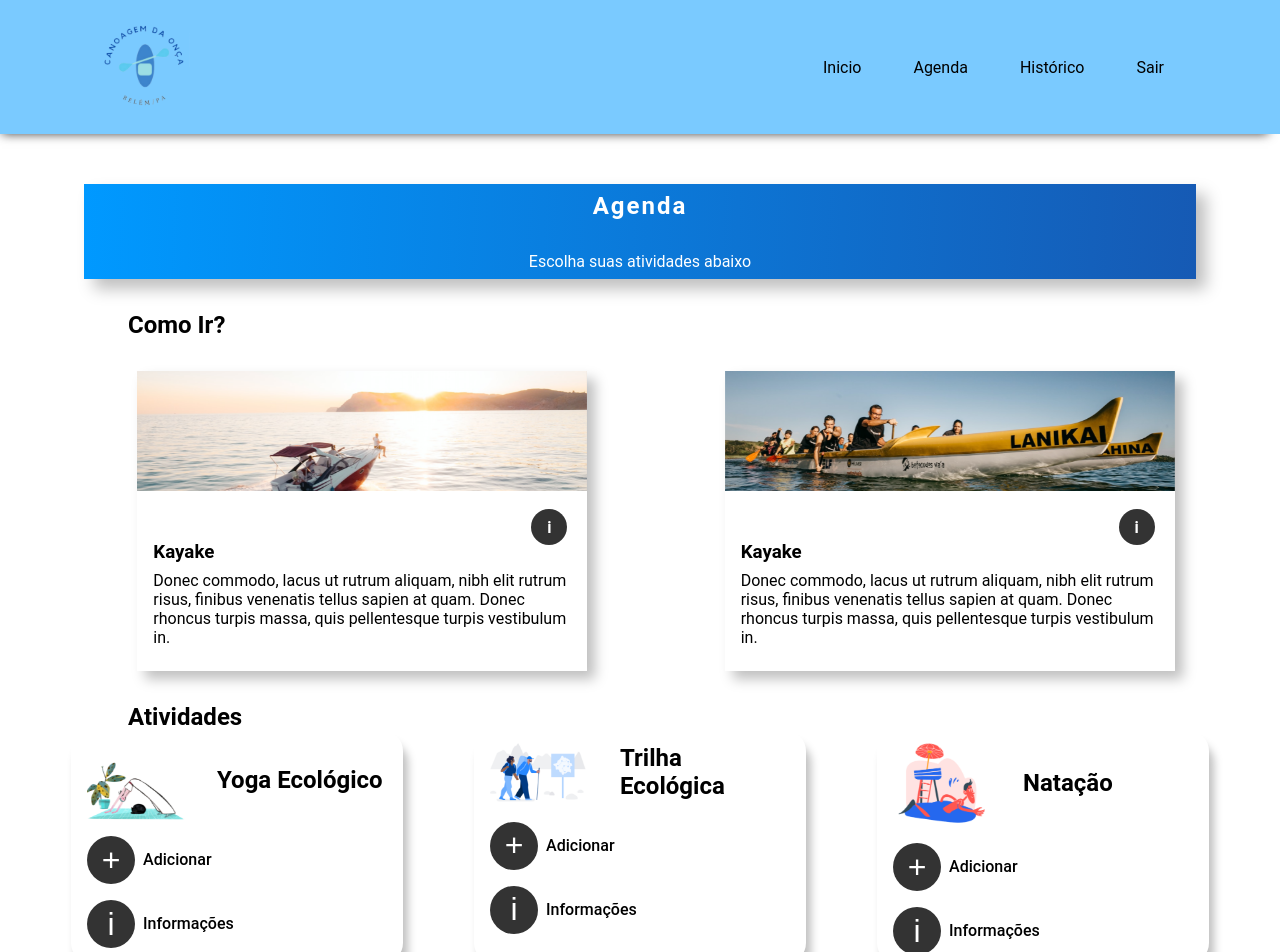
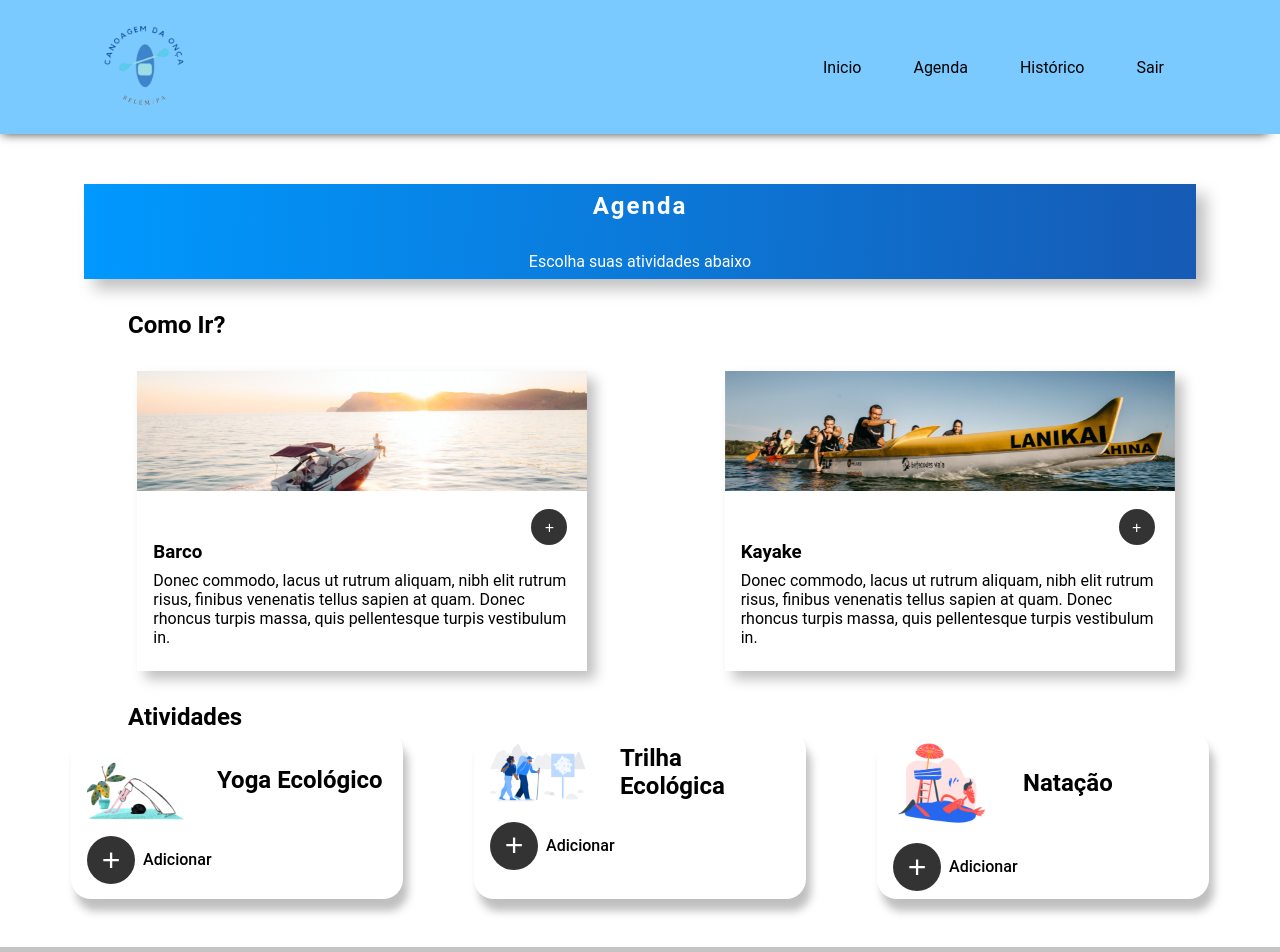
Before and after one commit to Jose-Nonato/Kayake-da-Onca, a React (Create React App) app in the folder app/: page /schedule in a window 1280 px wide. Shown: the top 952 px of the page. Built offline with nearby package versions, Linux system fonts and the light colour scheme.

Commit message:
feat: qrcode modal

```diff
--- a/app/package.json
+++ b/app/package.json
@@ -10,6 +10,7 @@
     "@testing-library/jest-dom": "^5.14.1",
     "@testing-library/react": "^13.0.0",
     "@testing-library/user-event": "^13.2.1",
+    "json-server": "^0.17.0",
     "material-ui": "^0.20.2",
     "react": "^18.0.0",
     "react-dom": "^18.0.0",
--- a/app/src/components/cardHowGo/cardHowGo.js
+++ b/app/src/components/cardHowGo/cardHowGo.js
@@ -1,5 +1,3 @@
-import './style'
-
 function CardHowGo(props){
     return(
         <div className="card__how__go">
@@ -9,13 +7,11 @@ function CardHowGo(props){
         </div>
 
         <div className='infoBtn'>
-            <span>
-            i
-            </span>
+            <button onClick={props.abrir}>+</button>
         </div>
         <div className='content'>
             <div className='infoText'>
-                <h3>Kayake</h3>
+                <h3>{props.title}</h3>
                 <p>
                     Donec commodo, lacus ut rutrum aliquam,
                     nibh elit rutrum risus, finibus venenatis tellus
--- a/app/src/components/cardHowGo/style.js
+++ /dev/null
@@ -1,117 +0,0 @@
-import styled from "styled-components";
-
-
-export const Container= styled.div`
-
-    .card__how__go{
-        position: relative;
-        width: 450px;
-        height: 300px;
-        background-color: white;
-        box-shadow: 8px 8px 12px rgba(0, 0, 0, 0.25);
-        margin-left: 2rem;
-        margin-top: 1rem;
-  }
-   .imgBx{
-        position: relative;
-        width: 100%;
-        height: 120px;
-        overflow: hidden;
-  }
-   .imgBx img
-  {
-        position: absolute;
-        top: 0;
-        left: 0;
-        width: 100%;
-        height: 100%;
-        object-fit: cover;
-  }
-   .content{
-        position: absolute;
-        bottom: 1rem;
-        padding: 8px 16px;
-        display: flex;
-
-
-  }
-  .infoText{
-      h3{
-          margin-bottom: 8px;
-      }
-  }
-   .infoBtn{
-       display: flex;
-       justify-content: center;
-       align-items: center;
-        cursor: pointer;
-        position: absolute;
-        right: 20px;
-        top: 46%;
-        width: 36px;
-        height: 36px;
-        border-radius: 50%;
-        background: #333;
-
-        span{
-            font-size: 1rem;
-            font-weight: bold;
-            color: white;
-        }
-  }
-
-  .activities{
-      display: flex;
-      justify-content: space-evenly;
-  }
-  .card__activities{
-      position: relative;
-        padding: 8px 16px;
-      width: 300px;
-      background: #FFFFFF;
-        box-shadow: 5px 12px 8px rgba(0, 0, 0, 0.25);
-        border-radius: 20px;
-
-        img{
-            width:100px;
-        }
-        .title__activities{
-            display: flex;
-            align-items:center;
-        }
-        .btn{
-            display: flex;
-            flex-direction: column;
-
-            .btn-func{
-                display: flex;
-                align-items:center;
-
-            }
-        }
-        button{
-            border: 0;
-            border-radius: 50%;
-            background: #333;
-            width: 48px;
-            margin-top: 1rem;
-            height: 48px;
-            color: #fff;
-            font-size: 2rem;
-            cursor: pointer;
-            display: flex;
-            justify-content:center;
-            align-items: center;
-
-        }
-        span{
-            font-weight: 500;
-            margin-left: .5rem;
-            margin-top: 15px;
-            text-align: center;
-        }
-        .footer{
-            margin-top: 2rem;
-        }
-  }
-`;
--- a/app/src/views/historic/historic.js
+++ b/app/src/views/historic/historic.js
@@ -12,7 +12,7 @@ function Historic(){
     return(
         <Container>
             <div className="boxOverall">
-                <img src={boatBackground}></img>
+                <img src={boatBackground} alt="boatBackground"/>
                 <section>
                     <div className="box">
                         <div className="historic__menu">
--- a/app/src/views/schedule/schedule.js
+++ b/app/src/views/schedule/schedule.js
@@ -1,23 +1,72 @@
-import React from "react";
+import React, {useState} from "react";
 
 import barco from './assets/barco.png'
 import kayake from './assets/Kayke.png'
 
 
-import YogaEco from './assets/yoga.png'
-import natacao from './assets/natacao.png'
-import trilha from './assets/trilha.png'
+import YogaEco from './assets/yoga.png';
+import natacao from './assets/natacao.png';
+import trilha from './assets/trilha.png';
+import qrcode from '../../assets/qrcode.png';
 
-
-import { Container } from './styles'
+import { Container, Card } from './styles'
 
 import CardHowGo from "../../components/cardHowGo/cardHowGo";
 import Header from '../../components/header/header.js';
 import Footer from "../../components/footer/footer";
 
+import Modal from '@material-ui/core/Modal';
+import Grid from '@material-ui/core/Grid';
+
 function Schedule() {
+
+    const [openIn, setOpenIn] = useState(false);
+    const handleOpenIn = () => setOpenIn(true);
+    const handleCloseIn = () => setOpenIn(false);
+
+    const [openInTwo, setOpenInTwo] = useState(false);
+    const handleOpenInTwo = () => setOpenInTwo(true);
+    const handleCloseInTwo = () => setOpenInTwo(false);
+
     return(
         <Container>
+
+            <Modal
+            open={openInTwo}
+            onClose={handleCloseInTwo}
+            >
+                <Card>
+                    <Grid
+                        container
+                        direction="column"
+                        justify="center"
+                        alignItems="center"
+                    >
+                        <h1>Ida e Volta de Barco</h1>
+                        <p>Disponibilizado pela equipe <strong>Navegaonça</strong>.</p>
+                    </Grid>
+                </Card>
+            </Modal>
+
+            <Modal
+            open={openIn}
+            onClose={handleCloseIn}
+            >
+                <Card>
+                    <Grid
+                        container
+                        direction="column"
+                        justify="center"
+                        alignItems="center"
+                    >
+                        <h1>Ida e Volta de Kayake</h1>
+                        <p>Leia o QR Code para descobrir os horários de maré que seja melhor para você.</p>
+                        <img src={qrcode} alt="aqcode"/>
+                        <p>Ligue para: <strong>2345678</strong> e agende o seu horário e discuta sobre os protocolos de segurança.</p>
+                    </Grid>
+                </Card>
+            </Modal>
+
             <Header/>
                 <section>
                     <div className="agengaCard">
@@ -34,8 +83,8 @@ function Schedule() {
 
                     <h1 className="title">Como Ir?</h1>
                         <div className="how__go">
-                            <CardHowGo imgCard={barco} alternativeText="Imagem de Barco"/>
-                            <CardHowGo imgCard={kayake} alternativeText="Imagem de Kayake"/>
+                            <CardHowGo imgCard={barco} alternativeText="Imagem de Barco" title="Barco" abrir={handleOpenInTwo}/>
+                            <CardHowGo imgCard={kayake} alternativeText="Imagem de Kayake" title="Kayake" abrir={handleOpenIn}/>
                         </div>
 
                     <h1 className="title">Atividades</h1>
@@ -54,12 +103,6 @@ function Schedule() {
                                     <button>+</button>
                                     <span>Adicionar</span>
                                 </div>
-                                <div className="btn-func">
-                                    <button>
-                                        i
-                                    </button>
-                                    <span>Informações</span>
-                                </div>
                             </div>
                         </div>
 
@@ -74,12 +117,6 @@ function Schedule() {
                                 <div className="btn-func">
                                     <button>+</button>
                                     <span>Adicionar</span>
-                                </div>
-                                <div className="btn-func">
-                                    <button>
-                                    i
-                                    </button>
-                                    <span>Informações</span>
                                 </div>
                             </div>
                         </div>
@@ -96,12 +133,6 @@ function Schedule() {
                                     <button>+</button>
                                     <span>Adicionar</span>
                                 </div>
-                                <div className="btn-func">
-                                    <button>
-                                    i
-                                    </button>
-                                    <span>Informações</span>
-                                </div>
                             </div>
                         </div>
                     </div>
--- a/app/src/views/schedule/styles.js
+++ b/app/src/views/schedule/styles.js
@@ -84,12 +84,18 @@ export const Container= styled.div`
         width: 36px;
         height: 36px;
         border-radius: 50%;
-        background: #333;
+        /* background: #333; */
 
-        span{
+        button{
+            background-color: #333;
+            border: none;
             font-size: 1rem;
-            font-weight: bold;
-            color: white;
+            color: #fff;
+            padding: 10px;
+            width: 36px;
+            height: 36px;
+            border-radius: 50px;
+            cursor: pointer;
         }
   }
 
@@ -148,3 +154,43 @@ export const Container= styled.div`
         }
   }
 `;
+
+export const Card = styled.div`
+    background-color: #fff;
+    width: 40%;
+    padding: 15px;
+    box-shadow: -5px 7px 10px -7px rgba(0,0,0,0.75);
+
+    position: absolute;
+    top: 15%;
+    left: 30%;
+    border-radius: 10px;
+
+    h1 {
+        padding: 10px;
+    }
+
+    p {
+        text-align: center;
+        padding: 10px;
+    }
+
+    img {
+        padding: 10px;
+    }
+
+    .icon {
+        width: 45px;
+        height: 45px;
+        margin: 5px;
+    }
+
+    .input {
+        width: 70%;
+        margin: 10px;
+    }
+
+    Button {
+        width: 30%;
+    }
+`;
```
Also changed, not shown: app/src/assets/qrcode.png (added), 1 other file (tests, documents, lock files or other folders).
